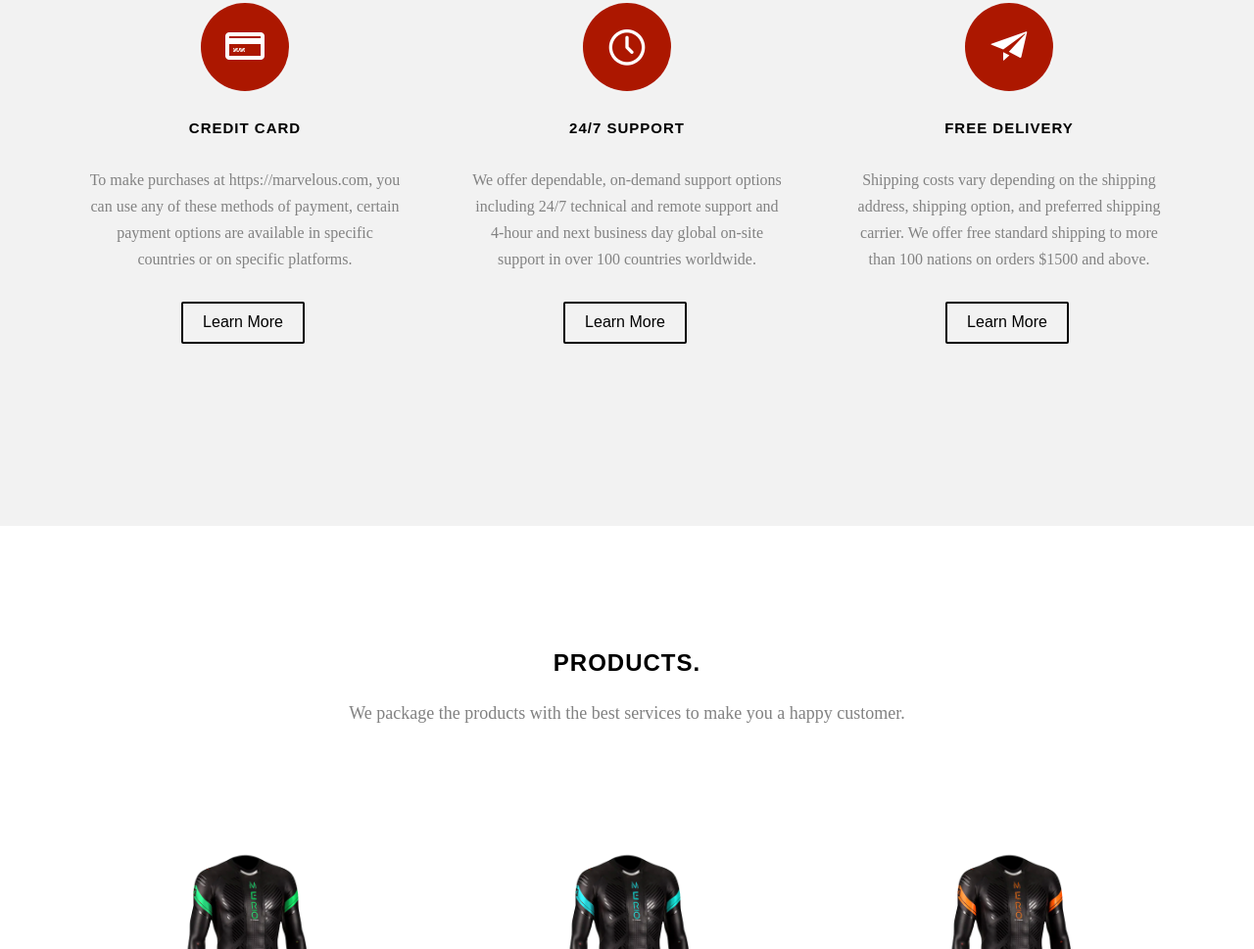
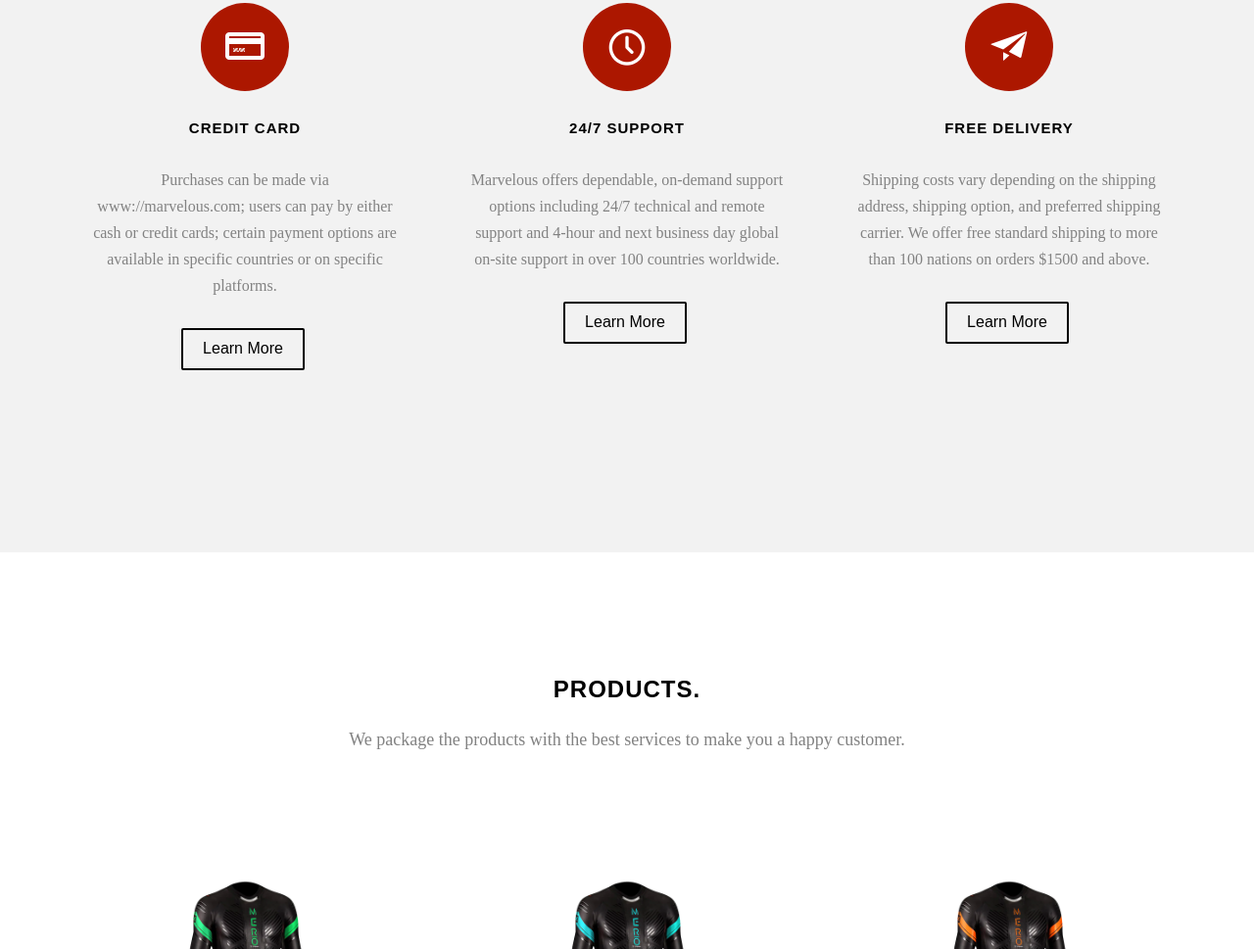
Before and after one commit to agonyz01/Marvelous, a plain HTML site: page index.html in a window 1280 px wide. Shown: the part 981-1950 px from the top of the page at 98% size. Drawn offline with Linux system fonts and the light colour scheme; files whose address does not match are found by name.

Commit message:
Update index.html

```diff
--- a/index.html
+++ b/index.html
@@ -194,7 +194,7 @@
 							<i class="icon-credit-card"></i>
 						</span>
 						<h3>Credit Card</h3>
-						<p>To make purchases at https://marvelous.com, you can use any of these methods of payment, certain payment options are available in specific countries or on specific platforms.</p>
+						<p>Purchases can be made via www://marvelous.com; users can pay by either cash or credit cards; certain payment options are available in specific countries or on specific platforms.</p>
 						<p><a href="#" class="btn btn-primary btn-outline">Learn More</a></p>
 					</div>
 				</div>
@@ -204,7 +204,7 @@
 							<i class="icon-clock"></i>
 						</span>
 						<h3>24/7 Support</h3>
-						<p>We offer dependable, on-demand support options including 24/7 technical and remote support and 4-hour and next business day global on-site support in over 100 countries worldwide. </p>
+						<p>Marvelous offers dependable, on-demand support options including 24/7 technical and remote support and 4-hour and next business day global on-site support in over 100 countries worldwide. </p>
 						<p><a href="#" class="btn btn-primary btn-outline">Learn More</a></p>
 					</div>
 				</div>
```
